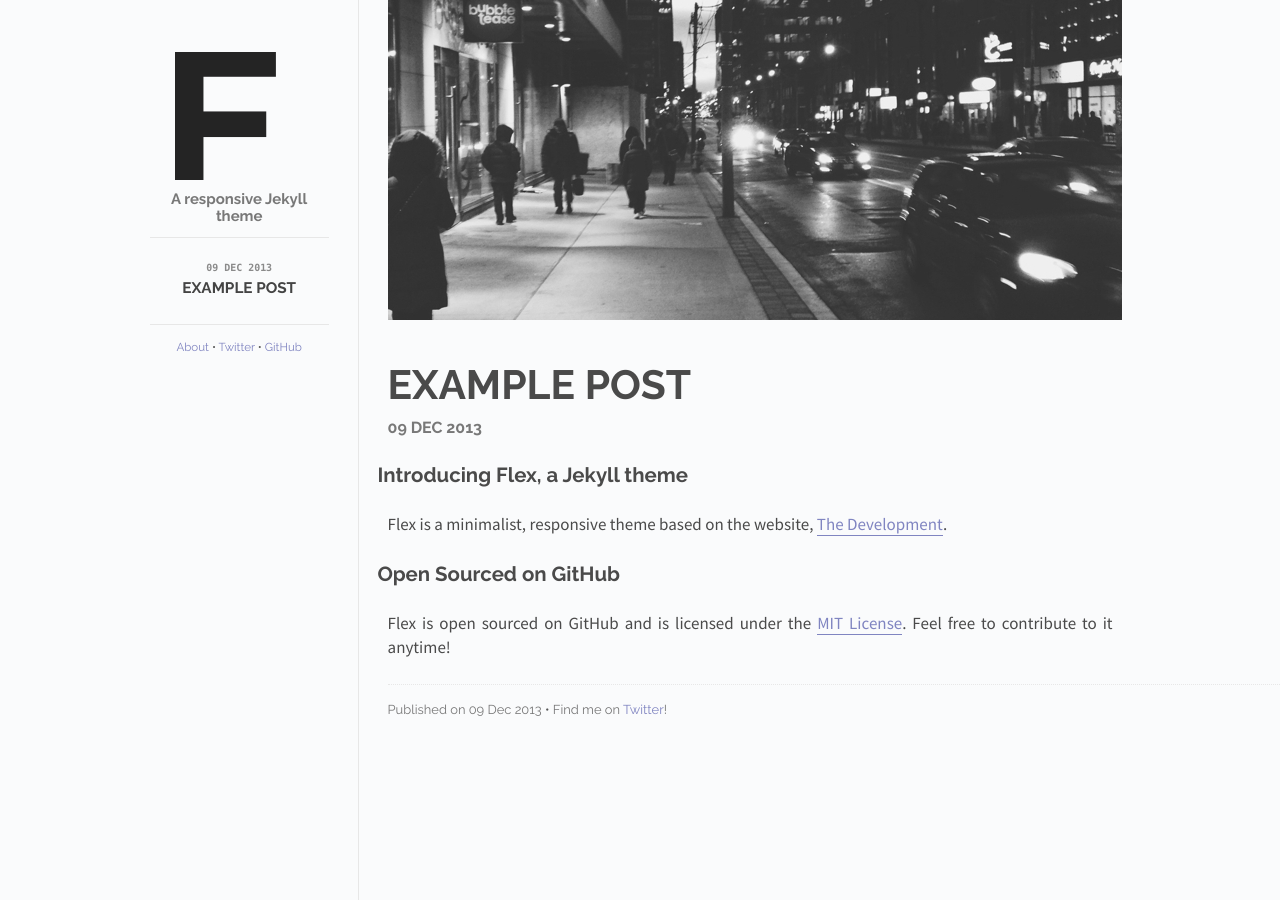
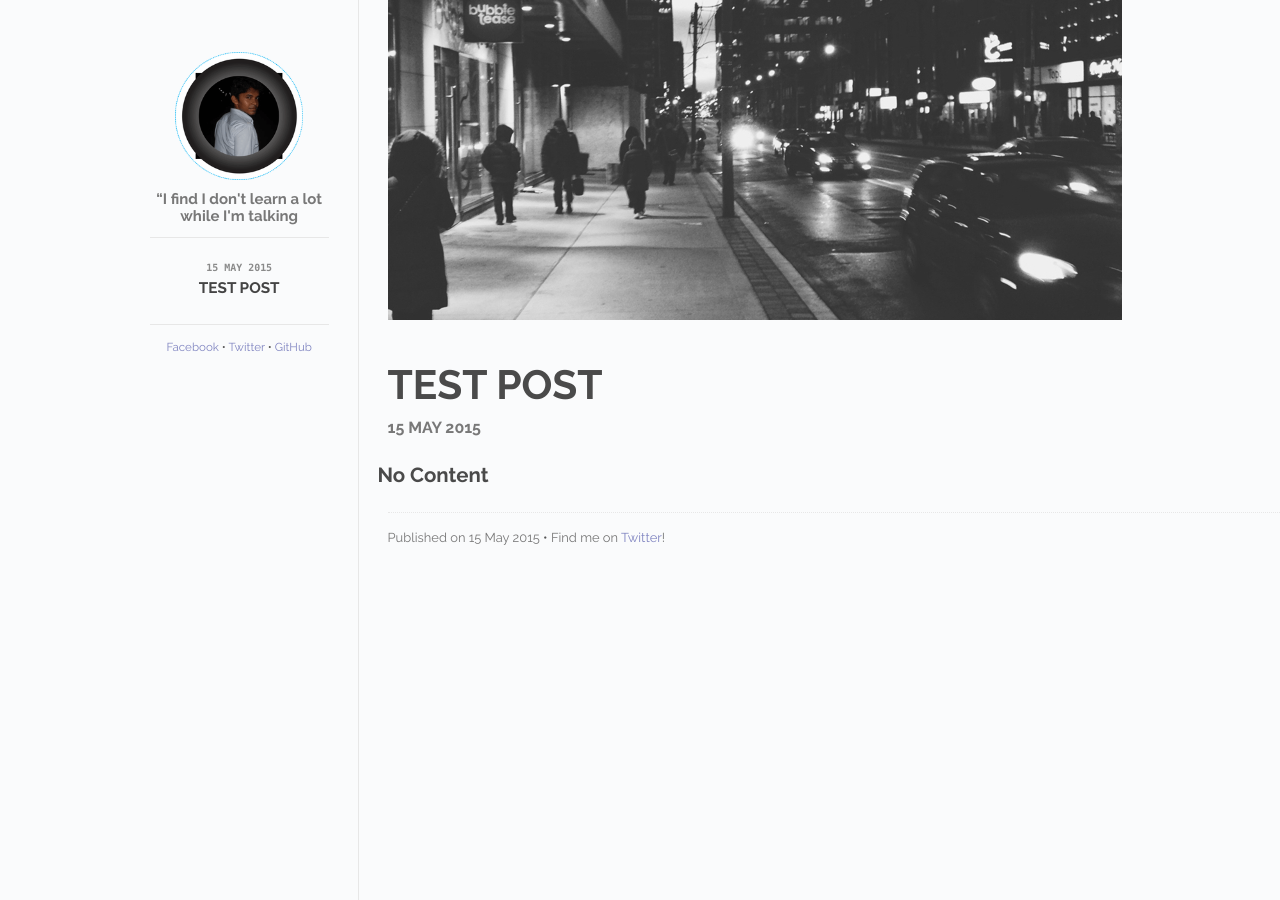
Before and after one commit to heartstchr/Blog, a Jekyll site: the page built from index.html, in a window 1280 px wide. Built offline with Jekyll 4.4.1, drawn with Linux system fonts in a browser that asks for light colours; Markdown is read by kramdown in place of the engine named in the settings.

Commit message:
image url fixed and added assets folder

```diff
--- a/_includes/post.html
+++ b/_includes/post.html
@@ -1,10 +1,10 @@
 <div class="content" id="home">
   <div id="sidebar-button">
-    <img src="/images/sidebar-button.png">
+    <img src="{{ site.baseurl }}/assets/images/sidebar-button.png">
   </div>
   <div id="post-info">
     <div id="cover-photo-container">
-      <img id="cover-photo" src="/images/{{ page.cover }}">
+      <img id="cover-photo" src="{{ site.baseurl }}/assets/images/{{ page.cover }}">
     </div>
     <div id="info-container">
       <h1 id="title">{{ page.title }}</h1>
@@ -18,7 +18,7 @@
   <div class="colophon">
     <p>
       <span id="pub-date">Published on {{ page.date | date_to_string }}</span> <span class="separator">&bull;</span>
-      <span id="social">Find me on <a href="">Twitter</a>!</span>
+      <span id="social">Find me on <a href="https://twitter.com/stchr_ghosal">Twitter</a>!</span>
     </p>
   </div>
 </div>
--- a/_layouts/default.html
+++ b/_layouts/default.html
@@ -3,17 +3,17 @@
   <head>
       <meta charset="utf-8">
       <meta http-equiv="X-UA-Compatible" content="IE=edge,chrome=1">
-      <title>Flex - {{ page.title }}</title>
+      <title>Tech-Blog | - {{ page.title }}</title>
       <meta name="viewport" content="width=device-width">
 
       <!-- syntax highlighting CSS -->
-      <link rel="stylesheet" href="{{ site.baseurl }}/css/syntax.css">
+      <link rel="stylesheet" href="{{ site.baseurl }}/assets/css/syntax.css">
 
       <!-- Custom CSS -->
-      <link rel="stylesheet" href="{{ site.baseurl }}/css/main.css">
+      <link rel="stylesheet" href="{{ site.baseurl }}/assets/css/main.css">
 
       <!-- Responsive CSS -->
-      <link rel="stylesheet" href="{{ site.baseurl }}/css/responsive.css">
+      <link rel="stylesheet" href="{{ site.baseurl }}/assets/css/responsive.css">
 
       <!-- Google Fonts -->
       <link href='http://fonts.googleapis.com/css?family=Source+Sans+Pro:300,400,700' rel='stylesheet' type='text/css'>
@@ -23,8 +23,8 @@
     <div class="site">
       <div class="sidebar" id="sidebar">
         <div class="header">
-          <h1 class="title"><a href="/"><img id="logo" src="/images/logo.png"></a></h1>
-          <span class="tagline">A responsive Jekyll theme</span>
+          <h1 class="title"><a href="/"><img id="logo" src="{{ site.baseurl }}/assets/images/jiwan.png"></a></h1>
+          <span class="tagline">“I find I don't learn a lot while I'm talking</span>
         </div>
         <div class="posts">
           <ul class="posts-list">
@@ -40,9 +40,9 @@
         </div>
         <div class="footer">
           <span id="footer-links">
-            <a href="" class="footer-link">About</a> <span class="separator">&bull;</span>
-            <a href="" class="footer-link">Twitter</a> <span class="separator">&bull;</span>
-            <a href="" class="footer-link">GitHub</a>
+            <a href="https://www.facebook.com/jiwan.ghosal" target="_blank" class="footer-link">Facebook</a> <span class="separator">&bull;</span>
+            <a href="https://twitter.com/stchr_ghosal" target="_blank" class="footer-link">Twitter</a> <span class="separator">&bull;</span>
+            <a href="https://github.com/heartstchr" target="_blank" class="footer-link">GitHub</a>
           </span>
         </div>
       </div>
@@ -50,6 +50,6 @@
         {{ content }}
 
     </div>
-    <script src="{{ site.baseurl }}/scripts/responsive.js" type="text/javascript"></script>
+    <script src="{{ site.baseurl }}/assets/scripts/responsive.js" type="text/javascript"></script>
   </body>
 </html>
--- a/_posts/2013-12-09-example-post.md
+++ /dev/null
@@ -1,15 +0,0 @@
----
-layout: post
-title: Example post
-cover: cover.jpg
-date:   2013-12-09 12:00:00
-categories: posts
----
-
-## Introducing Flex, a Jekyll theme
-
-Flex is a minimalist, responsive theme based on the website, [The Development](http://thedevelopment.co).
-
-## Open Sourced on GitHub
-
-Flex is open sourced on GitHub and is licensed under the [MIT License](http://opensource.org/licenses/MIT). Feel free to contribute to it anytime!
--- /dev/null
+++ b/_posts/2015-05-15-Test-post.md
@@ -0,0 +1,9 @@
+---
+layout: post
+title: Test post
+cover: cover.jpg
+date:   2015-05-15 12:00:00
+categories: posts
+---
+
+## No Content
```
Also changed, not shown: assets/css/main.css (renamed from css/main.css), assets/css/responsive.css (renamed from css/responsive.css), assets/css/syntax.css (renamed from css/syntax.css), assets/images/cover.jpg (renamed from images/cover.jpg), assets/images/jiwan.png (added), assets/images/logo.png (renamed from images/logo.png), assets/images/sidebar-button.png (renamed from images/sidebar-button.png), assets/scripts/responsive.js (renamed from scripts/responsive.js).
